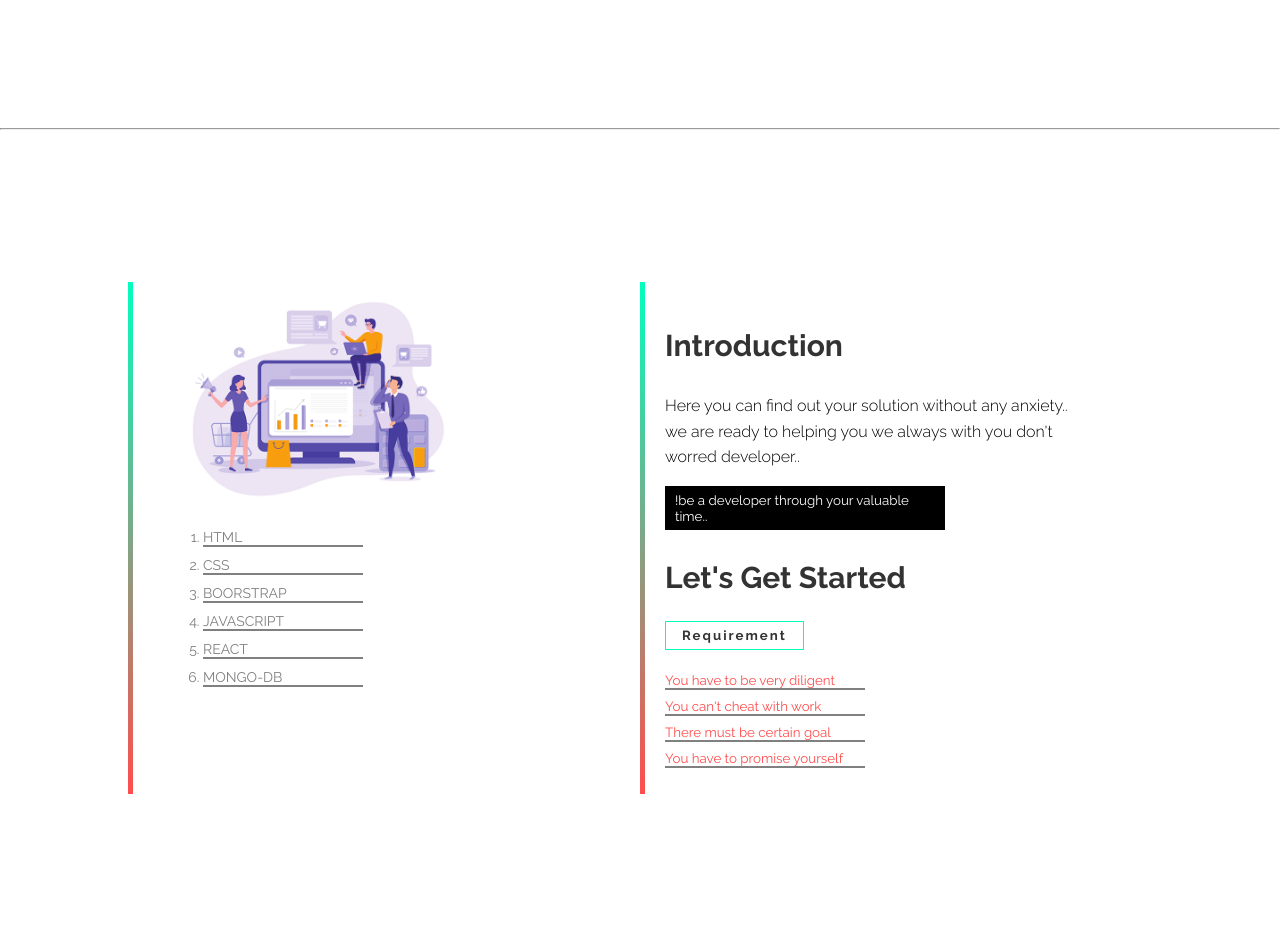
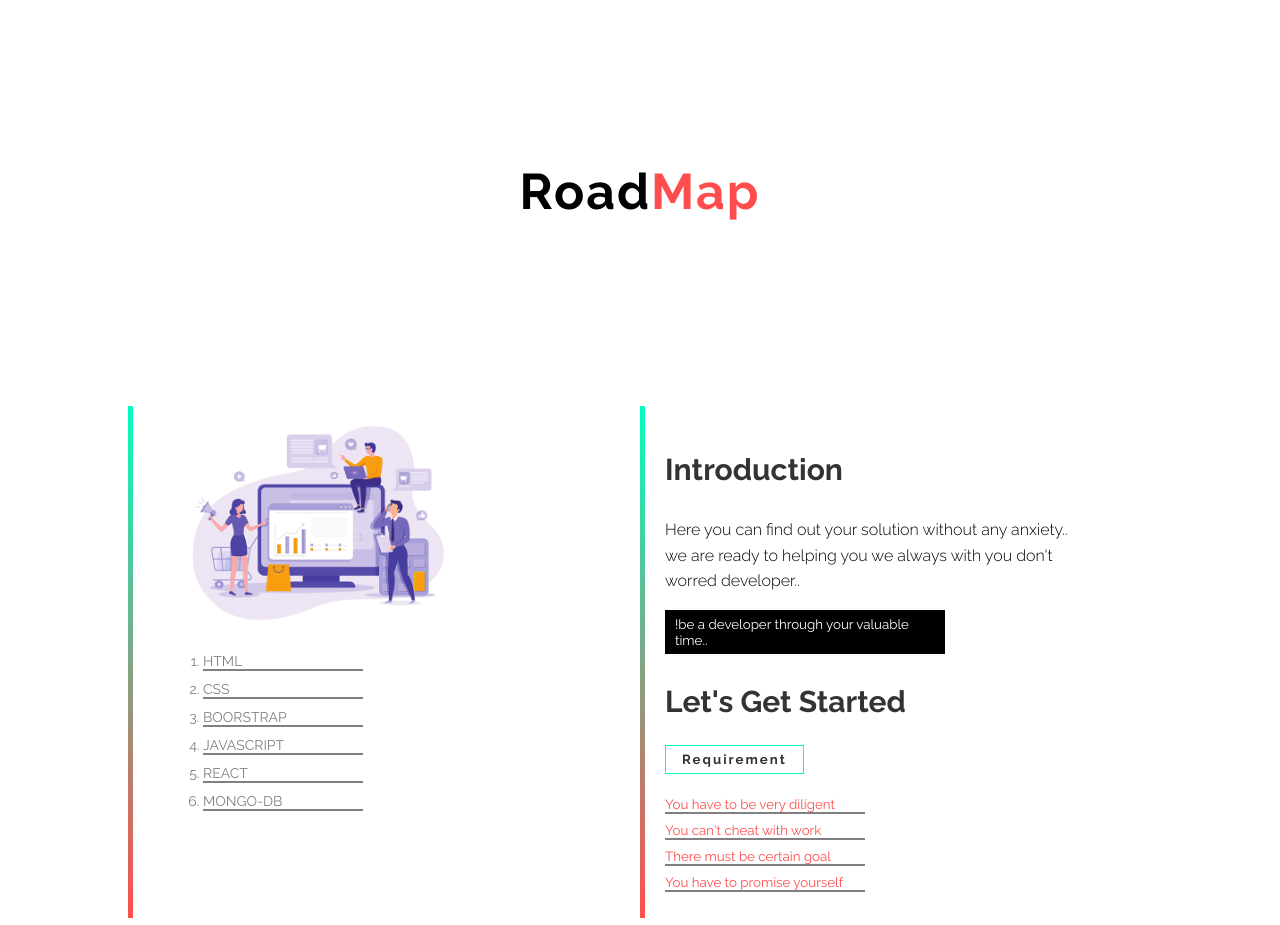
Before and after one commit to Arfan-Roky/catch-your-goal, a plain HTML site: page index.html in a window 1280 px wide. Shown: the part 2740-3665 px from the top of the page. Drawn offline with Linux system fonts and the light colour scheme.

Commit message:
everything is maybe complete

```diff
--- a/index.html
+++ b/index.html
@@ -119,7 +119,10 @@
 
     <!-- roadmap section -->
     <section >
-        <hr>
+
+        <h1 class="roadmap-heading">
+            Road<span class="red-color">Map<span>
+        </h1>
 
         <div class="roadmap-container">
 
--- a/style.css
+++ b/style.css
@@ -3,6 +3,7 @@ body {
   padding: 0;
   font-family: 'Raleway', sans-serif;
 }
+
 
 /*  flexible and similar code  */
 .flex-container {
@@ -117,6 +118,14 @@ body {
   align-items: center;
   margin: 0 auto;
 }
+
+.roadmap-heading{
+    text-align: center;
+    font-size: 50px;
+    letter-spacing: 2px;
+}
+
+
 .full-width {
   width: 100%;
   height: 60%;
```
